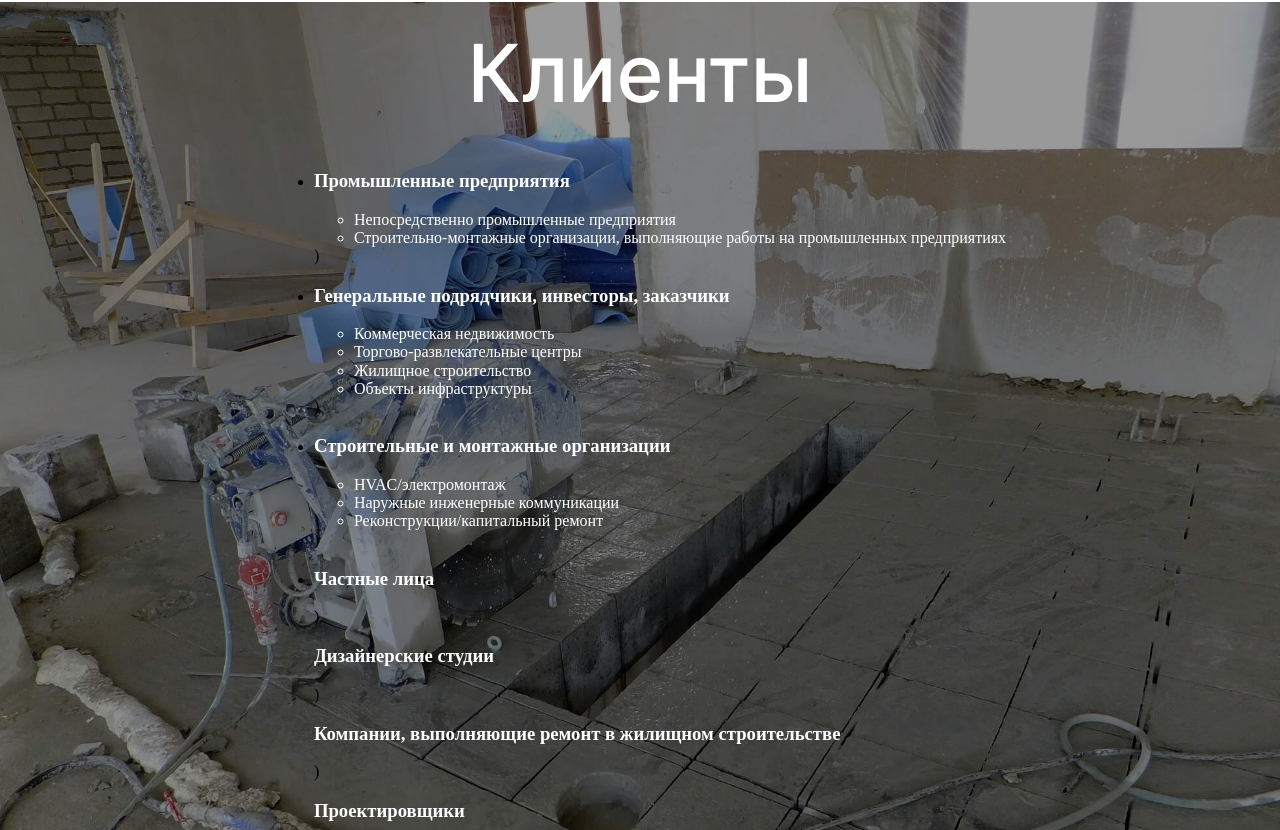
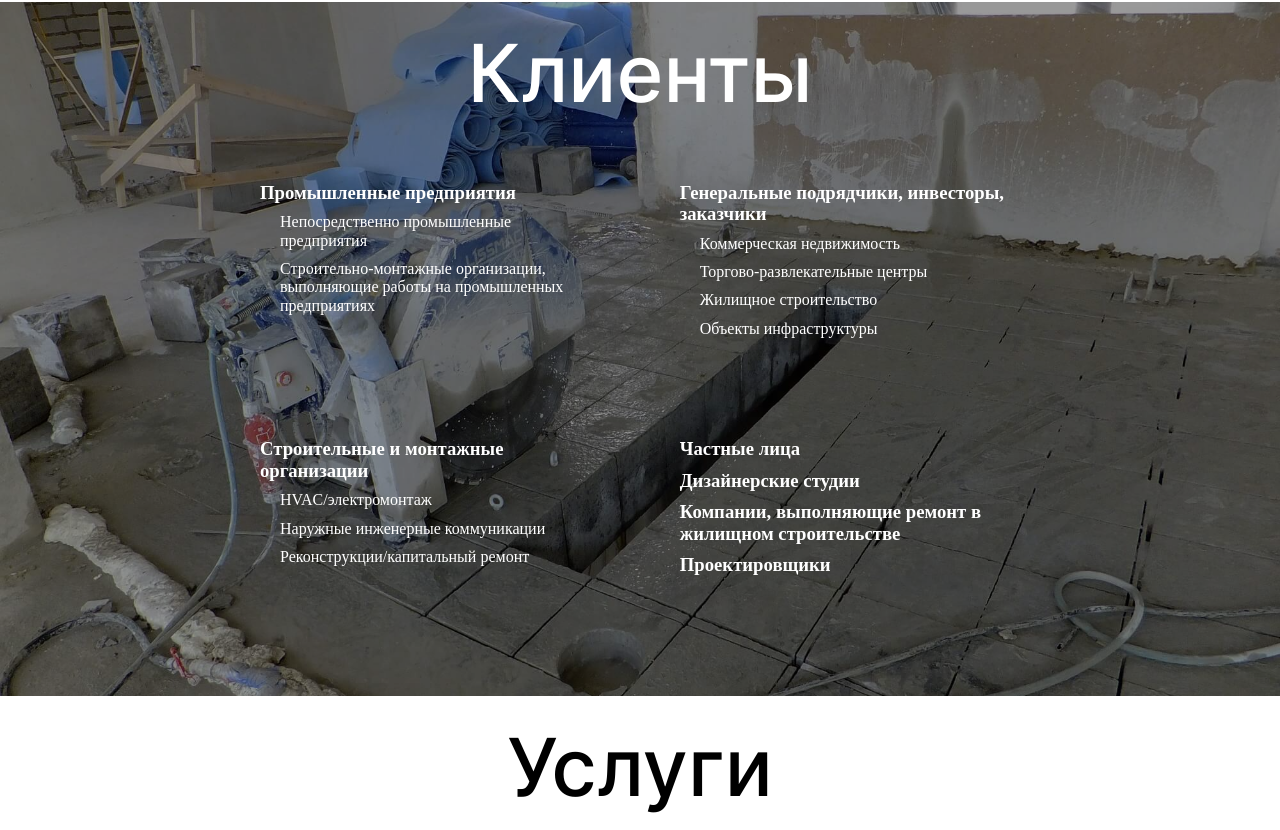
Before and after one commit to TizJourney/alrezka, a React (Create React App) app: page / in a window 1280 px wide. Shown: the part 1550-2380 px from the top of the page. Built offline with nearby package versions, Linux system fonts and the light colour scheme.

Commit message:
Первая весия для клиентов

```diff
--- a/src/components/Clients/Clients.css
+++ b/src/components/Clients/Clients.css
@@ -1,7 +1,41 @@
+.clients {
+    display: grid;
+    grid-template-columns: auto auto;
+    list-style-type: none;
+    margin: 0;
+    padding: 0;
+    gap: 50px;
+}
+
+.client-item {
+    margin: 20px 20px;
+}
+
+.client-item__item {
+    margin: 10px 0 0 0;
+}
+
+.client-item__description-block {
+    margin: 0;
+    padding: 0;
+    list-style-type: none;
+}
+
 .client-item__title {
     color:white;
+    margin: 0;
+    padding: 0;
 }
 
 .client-item__description-item {
     color: white;
+    margin: 10px 0 0 0;
+    padding: 0 0 0 20px;
 }
+
+@media screen and (max-width: 767px) {
+    .clients {
+        grid-template-columns: auto;
+        gap: 20px;
+    }
+}
--- a/src/components/Clients/Clients.js
+++ b/src/components/Clients/Clients.js
@@ -15,7 +15,6 @@ function ClientItem(props) {
                     {props.descriptions.map((item) => <li className='client-item__description-item'>{item}</li>)}
                 </ul>
             }
-        )
         </div>
     )
 }
@@ -30,10 +29,8 @@ function ClientBlock(props) {
 
 export default function Clients(props) {
     return (
-        <div className={classnames('clients', props.className)}>
-            <ul className='clients__grid-container'>
-                { CLIENTS.map((clientBlock, i) => <ClientBlock key={i} data={clientBlock} />)}
-            </ul>
-        </div>
+        <ul className={classnames('clients', props.className)}>
+            { CLIENTS.map((clientBlock, i) => <ClientBlock key={i} data={clientBlock} />)}
+        </ul>
     )
 }
```
